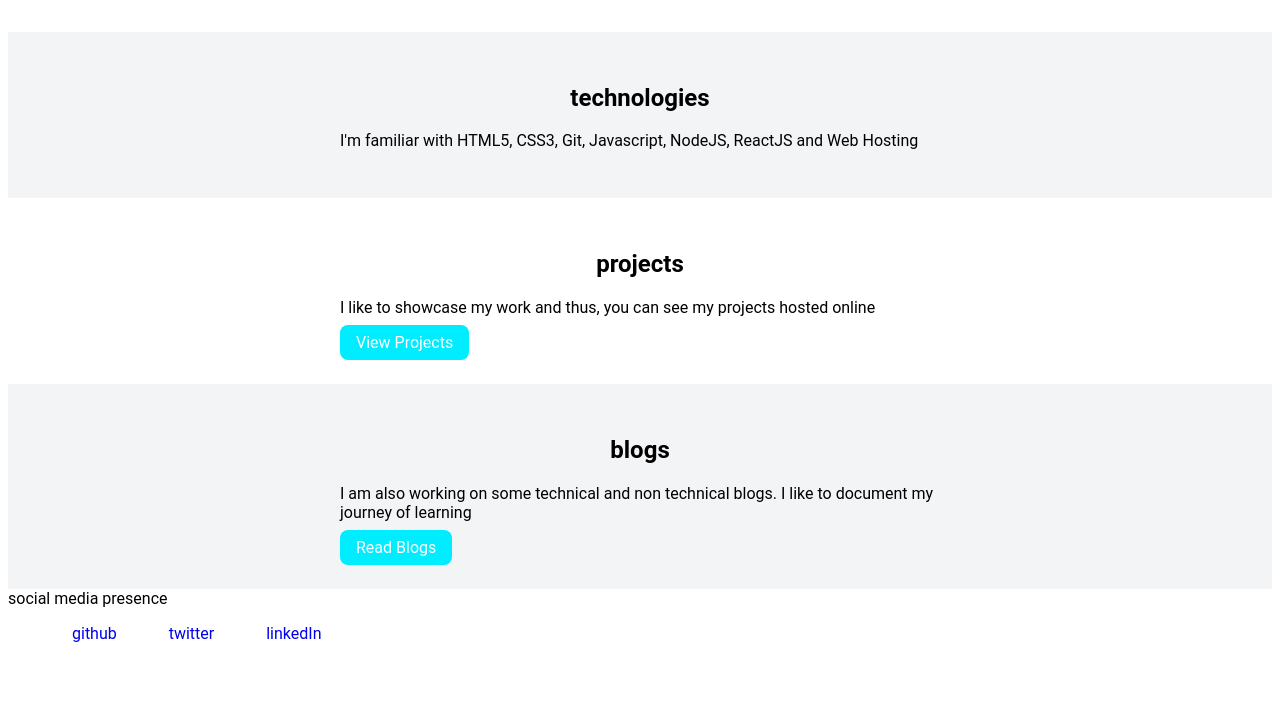
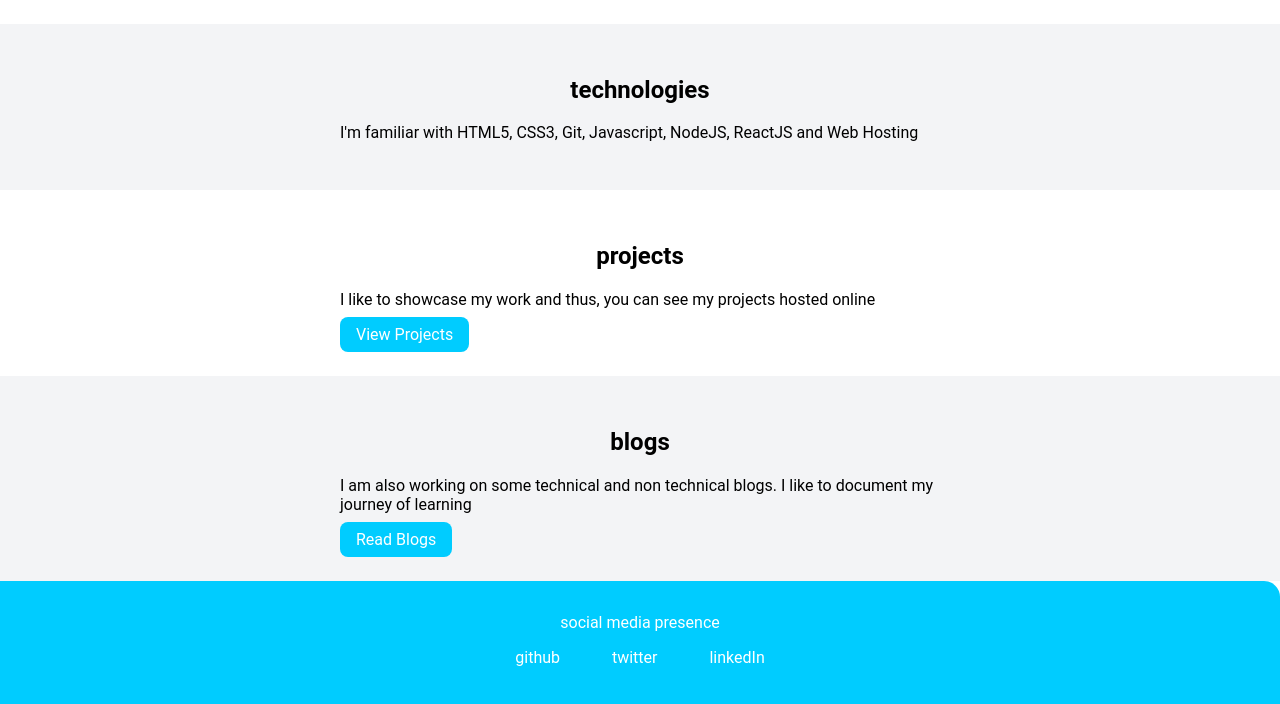
Before and after one commit to patilVikrant/vikrant-patil-portfolio, a plain HTML site: page index.html in a window 1280 px wide. Shown: the part 498-1202 px from the top of the page. Before the commit the page ends 1157 px from the top, so only its background shows below. Drawn offline with Linux system fonts and the light colour scheme.

Commit message:
added style to footer

```diff
--- a/styles.css
+++ b/styles.css
@@ -1,13 +1,14 @@
 
 
 :root{
-    --primary-color: #00ECFF;
+    --primary-color: #00ccff;
     --dark-gray: #6B7280;
     --off-white: #f3f4f6;
 }
 
 body{
     font-family : "Roboto", sans-serif;
+    margin: 0;
 }
 
 hr{
@@ -111,3 +112,20 @@ hr{
 .ow{
     background-color: var(--off-white);
 }
+
+.footer{
+    background-color: var(--primary-color);
+    padding: 2rem 1rem;
+    text-align: center;
+    color: white;
+    border-top-right-radius: 1rem;
+}
+
+.footer .link{
+color: white;
+
+}
+
+.footer ul{
+    padding-inline-start: 0px;
+}
```
